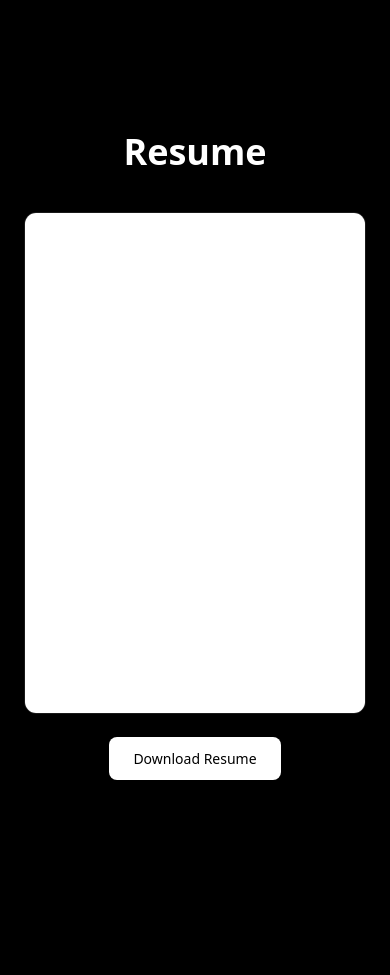
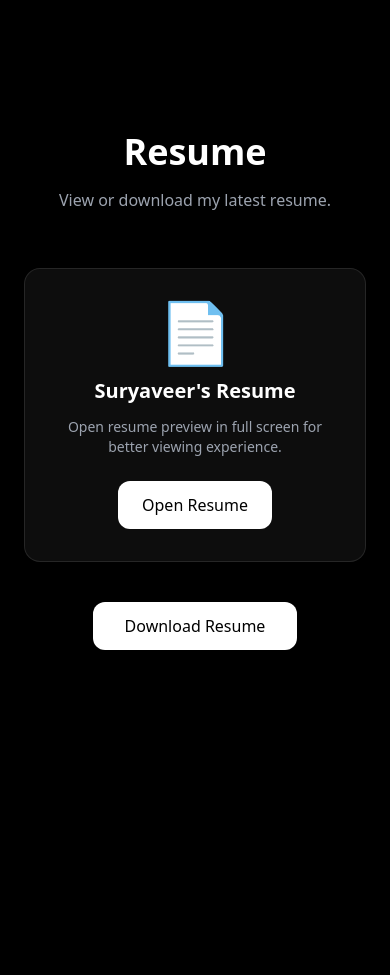
Before and after one commit to suryaveersingh18/portfolio, a React (Vite) app: page / in a window 390 px wide. Shown: the part 8580-9555 px from the top of the page. Built offline with nearby package versions, Linux system fonts and the light colour scheme.

Commit message:
Fixed mobile resume preview

```diff
--- a/src/sections/Resume.jsx
+++ b/src/sections/Resume.jsx
@@ -1,3 +1,5 @@
+import { motion } from "framer-motion";
+
 const Resume = () => {
   return (
     <section
@@ -8,31 +10,81 @@ const Resume = () => {
                  transition"
     >
       {/* Heading */}
-      <h2 className="text-4xl font-bold text-center mb-10">
-        Resume
-      </h2>
+      <motion.div
+        initial={{ opacity: 0, y: 30 }}
+        whileInView={{ opacity: 1, y: 0 }}
+        transition={{ duration: 0.5 }}
+        className="text-center mb-14"
+      >
+        <h2 className="text-4xl md:text-5xl font-bold mb-4">
+          Resume
+        </h2>
 
-      {/* Resume Preview */}
-      <div className="flex justify-center mb-8">
-        <div className="w-full max-w-4xl rounded-xl overflow-hidden
-                        border border-black/10 dark:border-white/10
-                        shadow-md hover:shadow-xl transition">
+        <p className="text-gray-600 dark:text-gray-400">
+          View or download my latest resume.
+        </p>
+      </motion.div>
 
+      {/* Desktop Preview */}
+      <motion.div
+        initial={{ opacity: 0 }}
+        whileInView={{ opacity: 1 }}
+        transition={{ duration: 0.5 }}
+        className="hidden md:flex justify-center mb-10"
+      >
+        <div
+          className="w-full max-w-5xl overflow-hidden rounded-2xl
+                     border border-black/10 dark:border-white/10
+                     shadow-2xl"
+        >
           <iframe
-            src="/Suryaveer%27s%20Resume.pdf"
+            src="/Suryaveer's Resume.pdf"
             title="Resume"
-            className="w-full h-[500px] bg-white"
+            className="w-full h-[700px]"
           ></iframe>
+        </div>
+      </motion.div>
 
+      {/* Mobile Preview Card */}
+      <div className="md:hidden mb-10">
+        <div
+          className="p-8 rounded-2xl
+                     bg-gray-100 dark:bg-white/5
+                     border border-black/10 dark:border-white/10
+                     text-center shadow-lg"
+        >
+          <div className="text-6xl mb-4">
+            📄
+          </div>
+
+          <h3 className="text-xl font-semibold mb-3">
+            Suryaveer's Resume
+          </h3>
+
+          <p className="text-gray-600 dark:text-gray-400 mb-6 text-sm">
+            Open resume preview in full screen for better viewing experience.
+          </p>
+
+          <a
+            href="/Suryaveer's Resume.pdf"
+            target="_blank"
+            rel="noopener noreferrer"
+            className="inline-block px-6 py-3 rounded-xl
+                       bg-black text-white
+                       dark:bg-white dark:text-black
+                       font-medium"
+          >
+            Open Resume
+          </a>
         </div>
       </div>
 
       {/* Download Button */}
       <div className="text-center">
         <a
-          href="/Suryaveer%27s%20Resume.pdf"
+          href="/Suryaveer's Resume.pdf"
           download="Suryaveer's Resume.pdf"
-          className="px-6 py-3 rounded-lg text-sm font-medium
+          className="inline-block px-8 py-3 rounded-xl
                      bg-black text-white
                      dark:bg-white dark:text-black
                      hover:scale-105 transition"
@@ -40,7 +92,6 @@ const Resume = () => {
           Download Resume
         </a>
       </div>
-
     </section>
   );
 };
```
